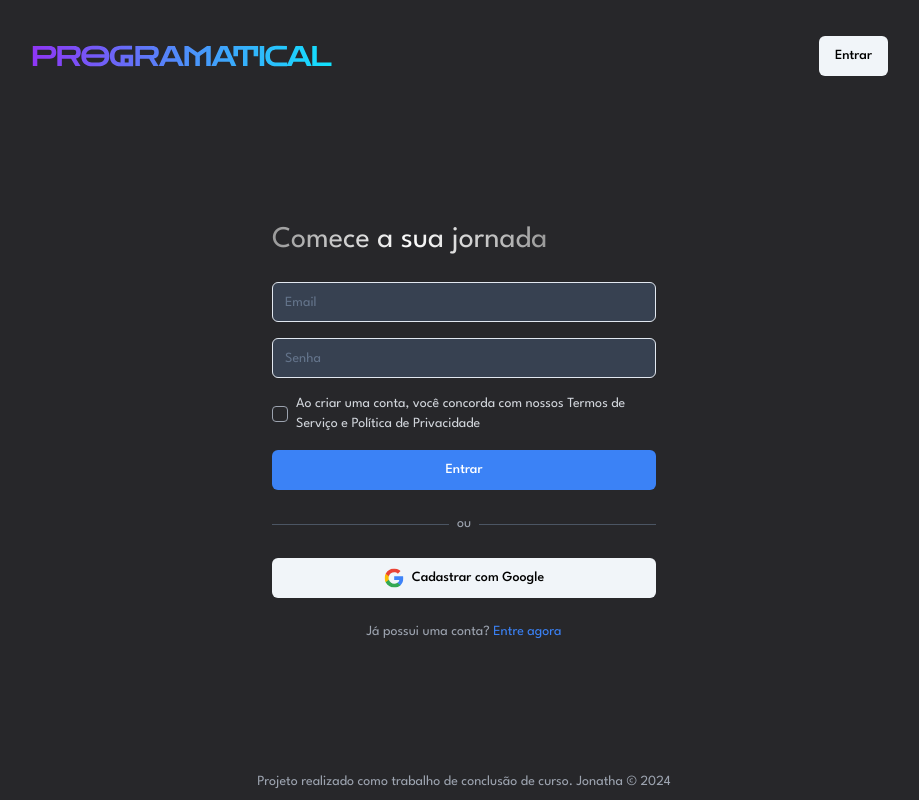
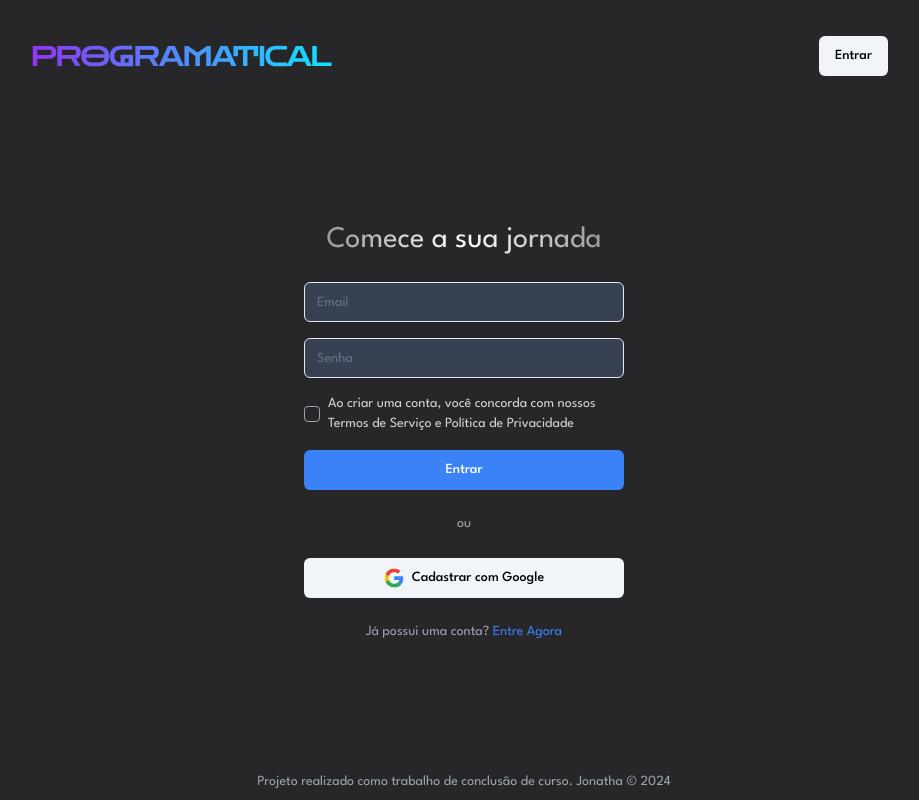
Before and after one commit to jonathabot/programatical, a Next.js app: page /register in a window 1280 px wide. Shown: the whole page, without its empty margins (176-1095 px from the left). Built offline with nearby package versions, Linux system fonts and the light colour scheme.

Commit message:
finished login and register components | now it's ready to start the firebase configuration

```diff
--- a/components/LoginForm.tsx
+++ b/components/LoginForm.tsx
@@ -4,6 +4,7 @@ import { Button } from "@/components/ui/button";
 import { Input } from "@/components/ui/input";
 import { Checkbox } from "@/components/ui/checkbox";
 import GradientText from "./ui/gradient-text";
+import Link from "next/link";
 
 export default function LoginForm() {
   const [email, setEmail] = useState("");
@@ -17,12 +18,11 @@ export default function LoginForm() {
   };
 
   return (
-    <div className="flex items-center justify-center">
-      <div className="w-full max-w-md p-8 space-y-6">
+    <div className="flex flex-col items-center justify-center w-96 max-w-md p-8 space-y-6">
       <GradientText className="text-3xl text-center">
         Continue a sua jornada
       </GradientText>
-        <form onSubmit={handleSubmit} className="space-y-4">
+      <form onSubmit={handleSubmit} className="w-full space-y-4">
         <div>
           <label htmlFor="email" className="sr-only">
             Email
@@ -120,11 +120,10 @@ export default function LoginForm() {
       </Button>
       <p className="text-center text-sm text-gray-400">
         Precisa de uma conta?{" "}
-          <a href="#" className="text-blue-500 hover:underline">
+        <Link href="/register" className="text-blue-500 hover:underline">
           Crie uma agora
-          </a>
+        </Link>
       </p>
-      </div>
     </div>
   );
 }
--- a/components/RegisterForm.tsx
+++ b/components/RegisterForm.tsx
@@ -4,6 +4,7 @@ import { Button } from "@/components/ui/button";
 import { Input } from "@/components/ui/input";
 import { Checkbox } from "@/components/ui/checkbox";
 import GradientText from "./ui/gradient-text";
+import Link from "next/link";
 
 export default function RegisterForm() {
   const [email, setEmail] = useState("");
@@ -17,12 +18,11 @@ export default function RegisterForm() {
   };
 
   return (
-    <div className="flex items-center justify-center">
-      <div className="w-full max-w-md p-8 space-y-6">
+    <div className="flex flex-col items-center justify-center w-96 max-w-md p-8 space-y-6">
       <GradientText className="text-3xl text-center">
         Comece a sua jornada
       </GradientText>
-        <form onSubmit={handleSubmit} className="space-y-4">
+      <form onSubmit={handleSubmit} className="w-full   space-y-4">
         <div>
           <label htmlFor="email" className="sr-only">
             Email
@@ -121,11 +121,10 @@ export default function RegisterForm() {
       </Button>
       <p className="text-center text-sm text-gray-400">
         Já possui uma conta?{" "}
-          <a href="#" className="text-blue-500 hover:underline">
-            Entre agora
-          </a>
+        <Link href="/login" className="text-blue-500 hover:underline">
+          Entre Agora
+        </Link>
       </p>
-      </div>
     </div>
   );
 }
```
Lines whose indentation alone changed are shown as unchanged.
